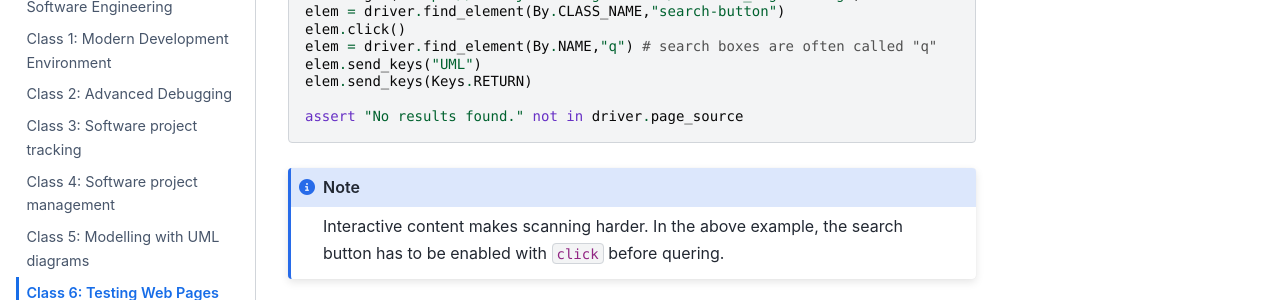
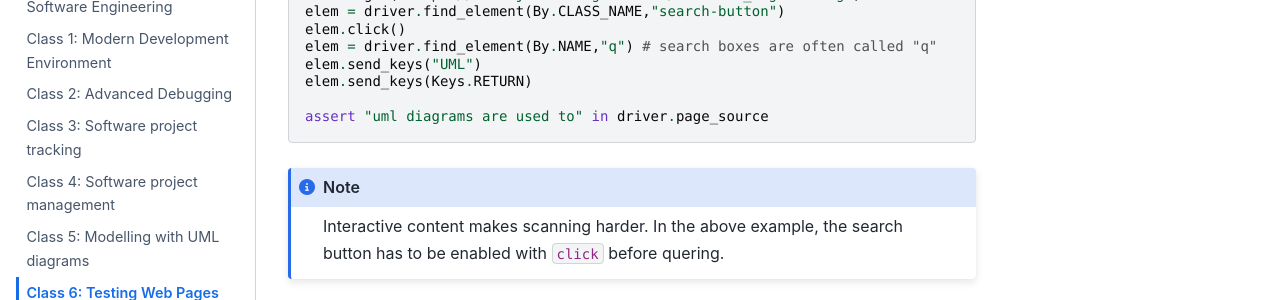
Before and after one commit to maciejskorski/software_engineering, a Jupyter Book: the page built from docs/webapp_testing.md, in a window 1280 px wide and 900 px high, scrolled down 997 px. Shown: the part 152-452 px from the top of the window. Built offline with Jupyter Book 1.0.4 settings and Sphinx 7.4.7 and the Sphinx Book theme 1.1.4, drawn with Linux system fonts in a browser that asks for light colours.

Commit message:
udpate docs on selenium

````diff
--- a/docs/webapp_testing.md
+++ b/docs/webapp_testing.md
@@ -52,7 +52,7 @@ elem = driver.find_element(By.NAME,"q") # search boxes are often called "q"
 elem.send_keys("UML")
 elem.send_keys(Keys.RETURN)
 
-assert "No results found." not in driver.page_source
+assert "uml diagrams are used to" in driver.page_source
 ```
 ```{note}
 Interactive content makes scanning harder. In the above example, the search button has to be enabled with `click` before quering.
````
